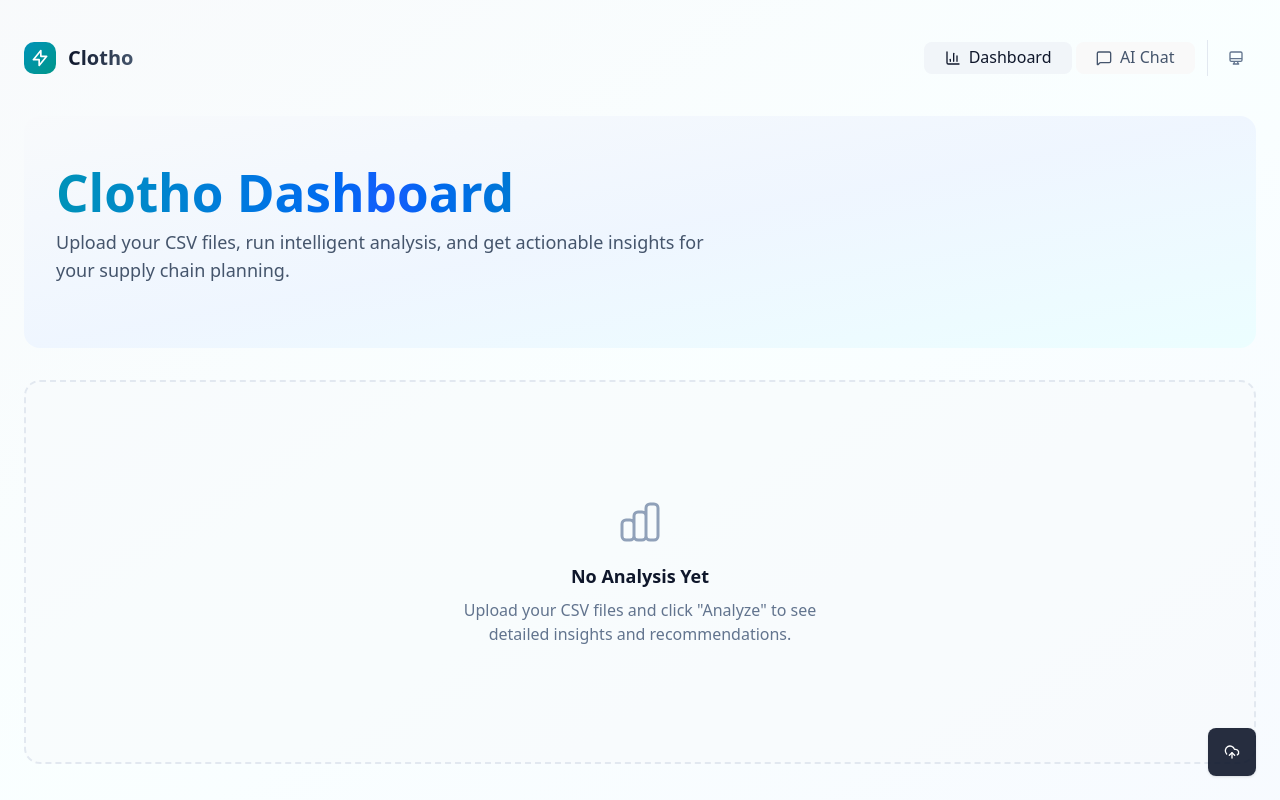
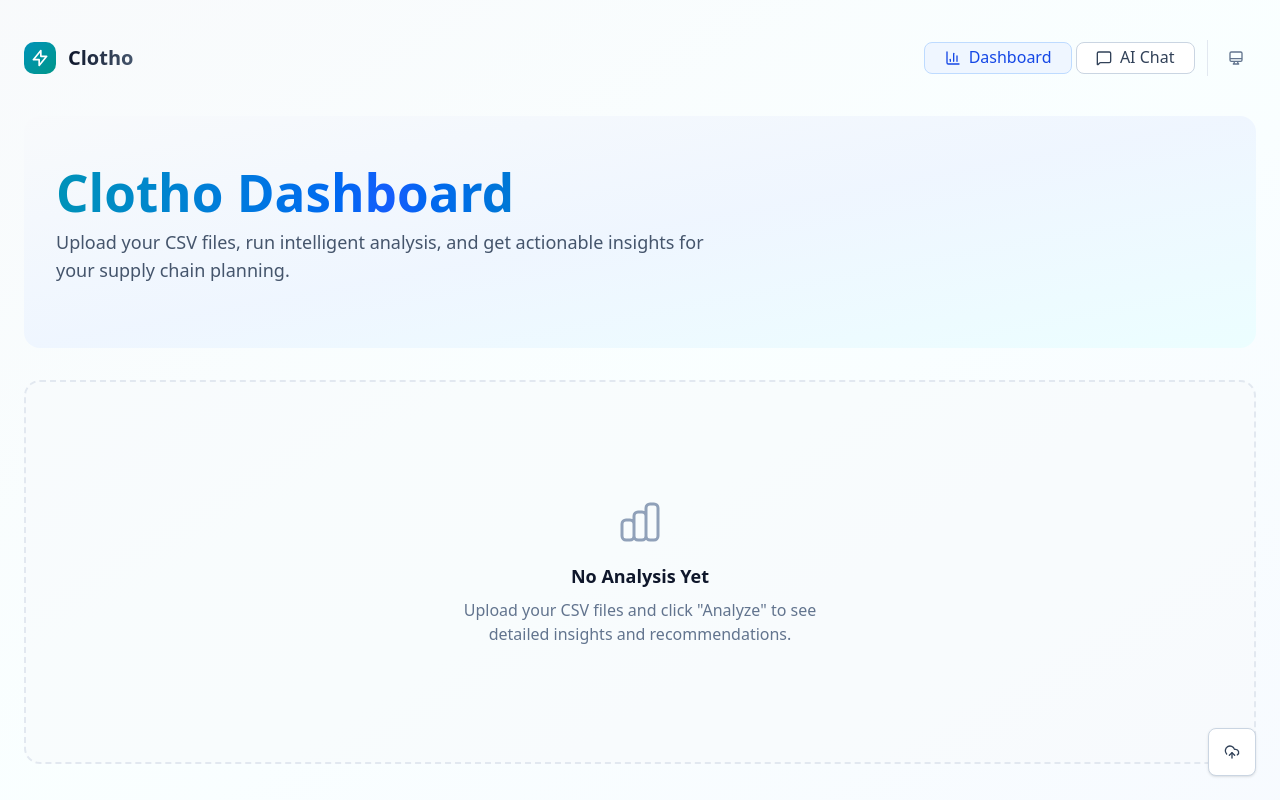
Before and after one commit to danielferreira-dias/geekathon-here4beer, a React (Vite) app in the folder Clotho/: page / in a window 1280 px wide. Built offline with nearby package versions, Linux system fonts and the light colour scheme.

Commit message:
: main: Refactor TopNav and Chatbot components for improved styling and layout. Update Dashboard button styles for better visual consistency across the application.

```diff
--- a/Clotho/src/components/common/TopNav.tsx
+++ b/Clotho/src/components/common/TopNav.tsx
@@ -26,8 +26,8 @@ export function TopNav({ currentPage = 'dashboard', onNavigate }: TopNavProps) {
           onClick={() => onNavigate?.('dashboard')}
           variant="ghost"
           size="sm"
-          className={`!text-slate-600 hover:!text-slate-900 dark:!text-slate-400 dark:hover:!text-slate-100 hover:!bg-slate-100 dark:hover:!bg-slate-800 rounded-lg ${
-            currentPage === 'dashboard' ? '!bg-slate-100 dark:!bg-slate-800 !text-slate-900 dark:!text-slate-100' : ''
+          className={`rounded-lg !bg-white !text-slate-700 !border !border-slate-300 hover:!bg-slate-100 dark:!bg-transparent dark:!text-slate-400 dark:hover:!bg-slate-800 dark:!border-slate-700 ${
+            currentPage === 'dashboard' ? '!bg-blue-50 !text-blue-700 !border-blue-200 font-semibold dark:!bg-blue-900/30 dark:!text-blue-200 dark:!border-blue-800' : ''
           }`}
         >
           <div className="flex items-center gap-2">
@@ -39,8 +39,8 @@ export function TopNav({ currentPage = 'dashboard', onNavigate }: TopNavProps) {
           onClick={() => onNavigate?.('chatbot')}
           variant="ghost"
           size="sm"
-          className={`!text-slate-600 hover:!text-slate-900 dark:!text-slate-400 dark:hover:!text-slate-100 hover:!bg-slate-100 dark:hover:!bg-slate-800 rounded-lg ${
-            currentPage === 'chatbot' ? '!bg-slate-100 dark:!bg-slate-800 !text-slate-900 dark:!text-slate-100' : ''
+          className={`rounded-lg !bg-white !text-slate-700 !border !border-slate-300 hover:!bg-slate-100 dark:!bg-transparent dark:!text-slate-400 dark:hover:!bg-slate-800 dark:!border-slate-700 ${
+            currentPage === 'chatbot' ? '!bg-blue-50 !text-blue-700 !border-blue-200 font-semibold dark:!bg-blue-900/30 dark:!text-blue-200 dark:!border-blue-800' : ''
           }`}
         >
           <div className="flex items-center gap-2">
--- a/Clotho/src/pages/Chatbot.tsx
+++ b/Clotho/src/pages/Chatbot.tsx
@@ -50,8 +50,8 @@ export default function Chatbot({ onNavigate }: ChatbotProps) {
       <TopNav currentPage="chatbot" onNavigate={onNavigate} />
 
       {/* Chat Interface */}
-      <div className="w-full bg-transparent">
-        <Card className="h-[600px] flex flex-col">
+      <div className="w-full bg-transparent h-full">
+        <Card className="h-[calc(100vh-200px)] max-h-[800px] min-h-[500px] flex flex-col">
           <CardHeader className="flex-shrink-0 pb-4">
             <div className="flex items-center justify-between">
               <CardTitle className="flex items-center gap-2">
@@ -62,7 +62,7 @@ export default function Chatbot({ onNavigate }: ChatbotProps) {
                 onClick={clearChat}
                 variant="ghost"
                 size="sm"
-                className="flex items-center gap-2 text-slate-500 hover:text-slate-700 dark:text-slate-400 dark:hover:text-slate-200"
+                className="flex items-center gap-2 !bg-white !text-slate-700 !border !border-slate-300 hover:!bg-slate-100 dark:!bg-transparent dark:!text-slate-400 dark:hover:!bg-slate-800 dark:!border-slate-700"
               >
                 <RotateCcw className="h-4 w-4" />
                 Clear Chat
@@ -71,9 +71,9 @@ export default function Chatbot({ onNavigate }: ChatbotProps) {
             <Separator />
           </CardHeader>
 
-          <CardContent className="flex-1 flex flex-col p-0">
+          <CardContent className="flex-1 flex flex-col p-0 min-h-0">
             {/* Messages Area */}
-            <div className="flex-1 overflow-y-auto p-6 space-y-4">
+            <div className="flex-1 overflow-y-auto p-6 space-y-4 min-h-0">
               {messages.map((message) => (
                 <div
                   key={message.id}
--- a/Clotho/src/pages/Dashboard.tsx
+++ b/Clotho/src/pages/Dashboard.tsx
@@ -72,7 +72,9 @@ export default function Dashboard({ onNavigate }: DashboardProps) {
         )}
         <Button
           onClick={() => setShowUpload((v) => !v)}
-          className={showUpload ? '!bg-teal-600 hover:!bg-teal-700 !text-white h-12 w-12 rounded-full' : '!bg-slate-900/90 dark:!bg-slate-100/10 !text-white dark:!text-slate-200 h-12 w-12 rounded-full border border-white/10 hover:!bg-slate-800'}
+          className={showUpload
+            ? '!bg-teal-600 hover:!bg-teal-700 !text-white h-12 w-12 rounded-full'
+            : '!bg-white dark:!bg-slate-100/10 !text-slate-700 dark:!text-slate-200 h-12 w-12 rounded-full !border !border-slate-300 dark:!border-slate-600 hover:!bg-slate-100 dark:hover:!bg-slate-800'}
           aria-label="Upload data"
         >
           <UploadCloud className="w-5 h-5" />
```
